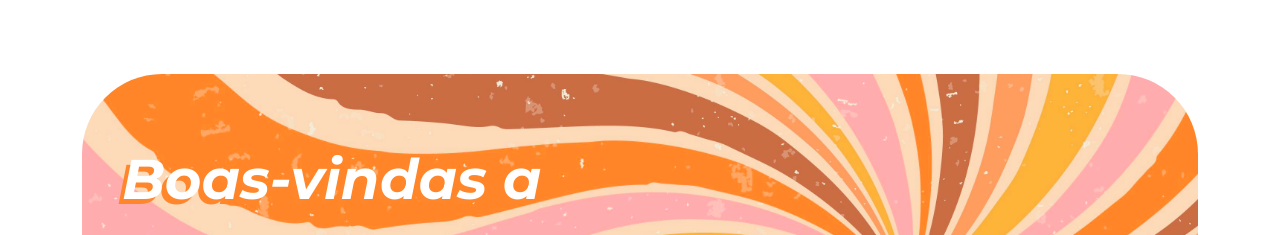
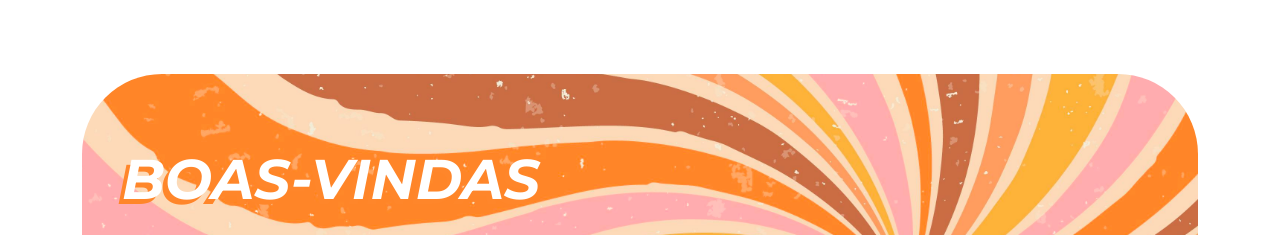
Before and after one commit to Kaueh02/FormadoresTurmaTD, a plain HTML site: page index.html in a window 1280 px wide. Shown: the part 201-436 px from the top of the page. Drawn offline with nearby package versions, Linux system fonts and the light colour scheme; a script that the page names is missing.

Commit message:
Texto maiusculo

```diff
--- a/index.html
+++ b/index.html
@@ -31,7 +31,7 @@
         <section id="inicio" class="my-5">
             <div class="inicio-fundo d-flex justify-content-between align-items-center">
                 <div class="esquerda-conteudo">
-                    <h1 class="display-4 text-white fst-italic fw-bold">Boas-vindas a</h1>
+                    <h1 class="display-4 text-white fst-italic fw-bold">BOAS-VINDAS</h1>
                     <img src="img/logo-2.png" alt="Logotipo secundário da Tropicália" class="mb-3" width="563"
                         height="278" loading="lazy">
                     <a href="#tropicalia"
```
